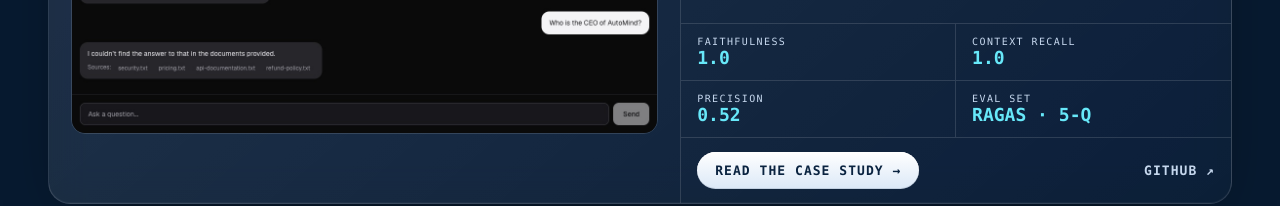
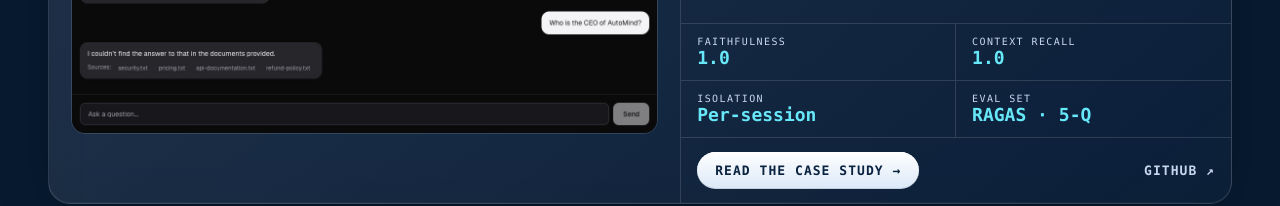
Before and after one commit to Zahid-Sarker-7/zahid-sarker-7.github.io, a plain HTML site: page index.html in a window 1280 px wide. Shown: the part 3740-3946 px from the top of the page. Drawn offline with Linux system fonts and the light colour scheme.

Commit message:
show per-session isolation instead of raw context precision on the home Askable card

```diff
--- a/index.html
+++ b/index.html
@@ -235,7 +235,7 @@
       <h3><a href="askable/">Askable</a></h3>
       <ul class="pts"><li>Hybrid retrieval (BM25 + vectors + RRF), reranking, compression</li><li>Cited answers streamed over SSE</li><li>Says "I couldn't find that" instead of guessing</li></ul>
       <div class="tb"><div><span>Faithfulness</span><strong>1.0</strong></div><div><span>Context recall</span><strong>1.0</strong></div>
-        <div><span>Precision</span><strong>0.52</strong></div><div><span>Eval set</span><strong>RAGAS · 5-Q</strong></div>
+        <div><span>Isolation</span><strong>Per-session</strong></div><div><span>Eval set</span><strong>RAGAS · 5-Q</strong></div>
         <div class="go-cs"><a href="askable/" data-umami-event="cs-askable">Read the case study →</a><a href="https://github.com/Zahid-Sarker-7/askable" target="_blank" rel="noopener" data-umami-event="repo-askable">GitHub ↗</a></div></div>
     </div>
   </article>
```
